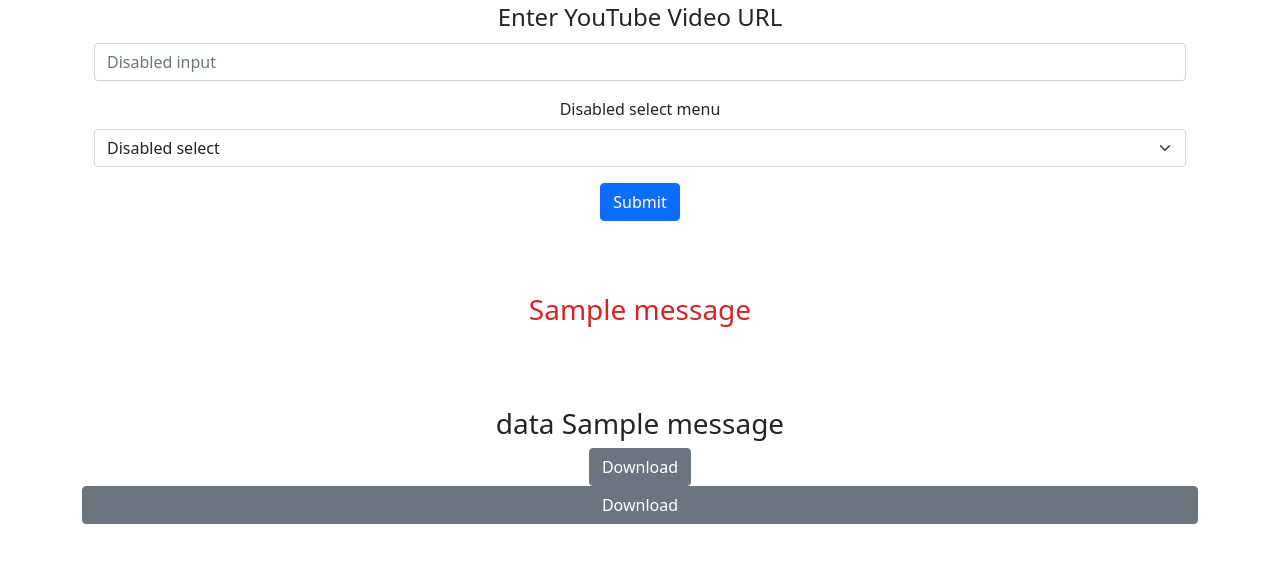
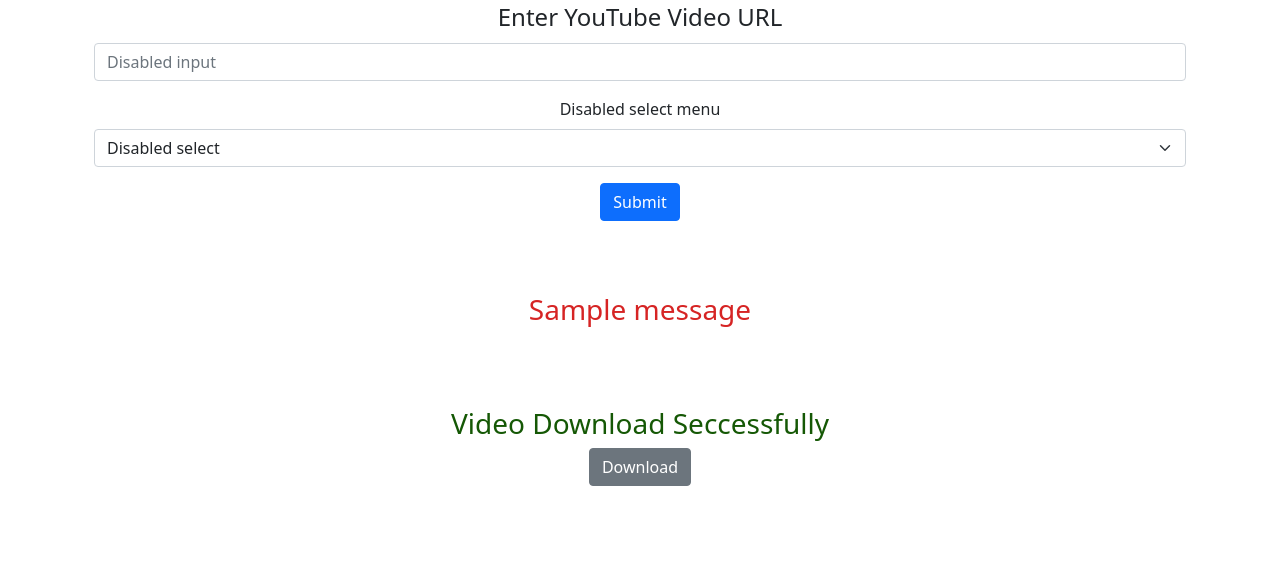
Before and after one commit to shihar73/Downloader, a Flask app: page /youtube in a window 1280 px wide. Shown: the part 123-686 px from the top of the page. Run offline with Flask 2, Linux system fonts and the light colour scheme; one stand-in notice (Sample message) is shown.

Commit message:
youtube video download and add in design

```diff
--- a/app.py
+++ b/app.py
@@ -20,7 +20,7 @@ def youtube():
         quality = request.form["quality"]
         if (url[:23] == "https://www.youtube.com" or url[:16] == "https://youtu.be")  and len(url) > 23 :
             path = current_app.root_path + "/static/youtube_videos"
-
+            name = url[-10:]
             youtube = dw_YouTube(url, quality, path)
             msg = youtube.download_video()
             print(msg)
@@ -29,7 +29,8 @@ def youtube():
                 flash('Download Error Pleas check URL', "err")
                 return redirect(url_for("youtube"))
             else :
-                flash(msg, "data")
+
+                flash(name, "data")
                 return redirect("/youtube")
 
         else:
@@ -46,4 +47,4 @@ def insta():
 
 
 if __name__ == "__main__":
-    app.run(debug=True)
+    app.run(debug=True, port=8080)
--- a/templates/youtube.html
+++ b/templates/youtube.html
@@ -47,8 +47,8 @@
         {% if messages %}
 
         {% for message in messages %}
-        <h3>data {{ message }}</h3>
-        <a href="/static/youtube_videos/Nadiyon Paar - Full Song - Roohi  Janhvi Kapoor Sachin-Jigar  Shamur  Rashmeet K.mp4" download>
+        <h3 style="color: rgb(21, 88, 5)">Video Download Seccessfully</h3>
+        <a href="/static/youtube_videos/{{ message }}.mp4" download>
             <button type="button" class="btn btn-secondary">Download</button>
         </a>
         {% endfor %}
@@ -56,7 +56,6 @@
         {% endif %}
         {% endwith %}
 
-        <a href="static/img/icon.jpeg"  class="btn btn-secondary" download="">Download</a>
 
     </div>
 </div>
```
Also changed, not shown: templates/base.html (+18 -7 lines), youtube.py (+4 -4 lines).
